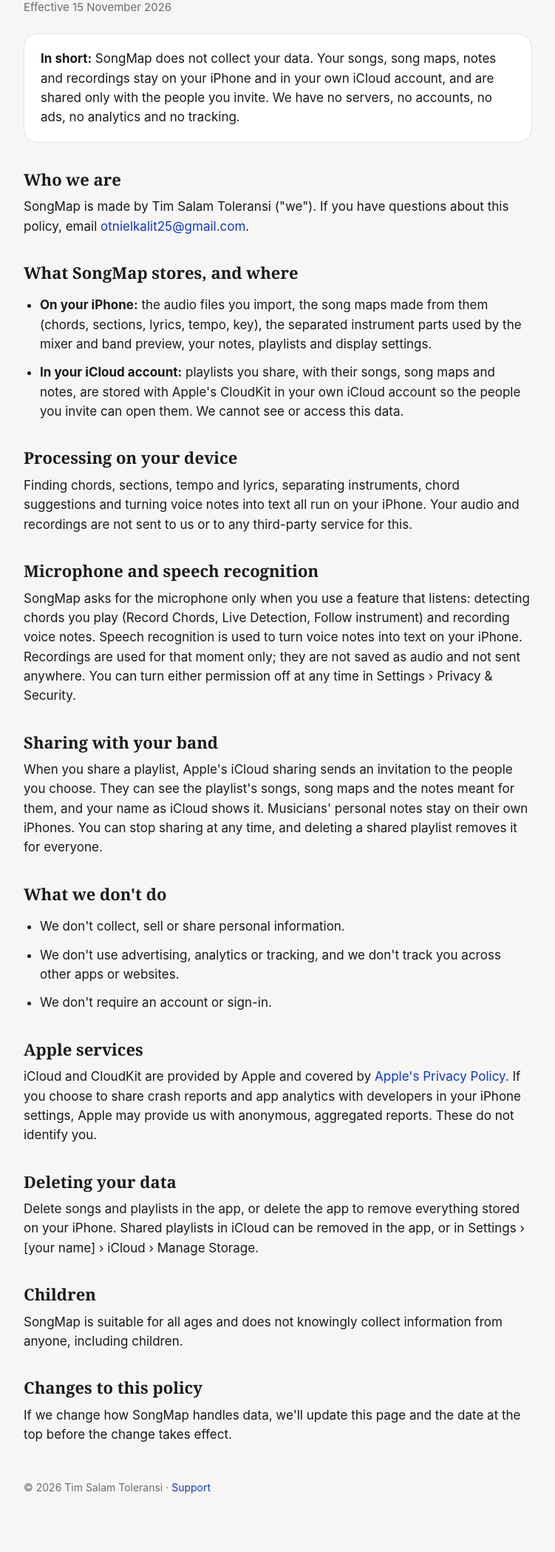
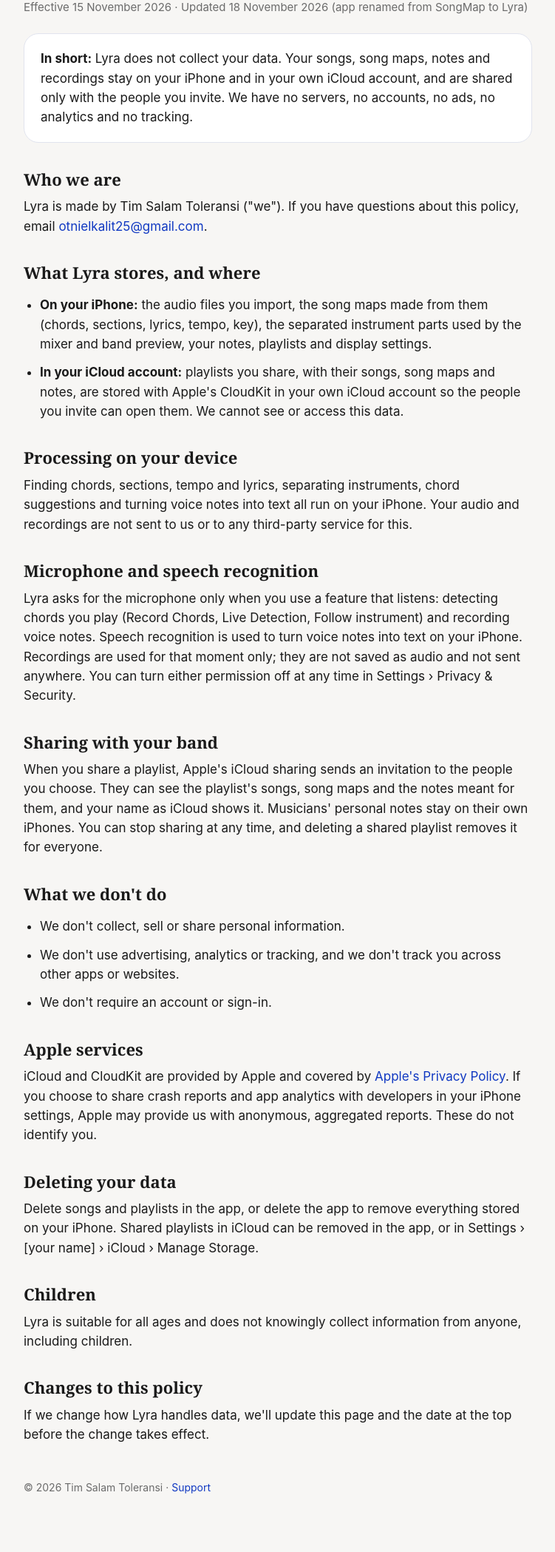
Before and after one commit to Otnielkalit/songmap-support, a plain HTML site: page privacy/index.html in a window 1280 px wide. Shown: the part 185-2283 px from the top of the page at 74% size, without its empty margins (264-1015 px from the left). Drawn offline with Linux system fonts and the light colour scheme.

Commit message:
Rename the app to Lyra on the support and privacy pages
The app is now Lyra (Lyra: Church Musician Tools on the App Store).
Both pages name it Lyra, the privacy policy notes the rename, and the
icon is the new Lyra icon.

```diff
--- a/privacy/index.html
+++ b/privacy/index.html
@@ -3,8 +3,8 @@
 <head>
   <meta charset="utf-8">
   <meta name="viewport" content="width=device-width, initial-scale=1">
-  <title>SongMap Privacy Policy</title>
-  <meta name="description" content="How SongMap handles your songs, notes and recordings.">
+  <title>Lyra Privacy Policy</title>
+  <meta name="description" content="How Lyra handles your songs, notes and recordings.">
   <link rel="icon" href="../icon.png">
   <link rel="stylesheet" href="../style.css">
 </head>
@@ -13,23 +13,23 @@
   <header>
     <img src="../icon.png" alt="">
     <div>
-      <p class="app">SongMap</p>
+      <p class="app">Lyra</p>
       <p class="by">by Tim Salam Toleransi</p>
     </div>
     <nav><a href="../">Support</a><a href="./">Privacy Policy</a></nav>
   </header>
 
   <h1>Privacy Policy</h1>
-  <p class="meta">Effective 15 November 2026</p>
+  <p class="meta">Effective 15 November 2026 · Updated 18 November 2026 (app renamed from SongMap to Lyra)</p>
 
   <div class="card">
-    <p><strong>In short:</strong> SongMap does not collect your data. Your songs, song maps, notes and recordings stay on your iPhone and in your own iCloud account, and are shared only with the people you invite. We have no servers, no accounts, no ads, no analytics and no tracking.</p>
+    <p><strong>In short:</strong> Lyra does not collect your data. Your songs, song maps, notes and recordings stay on your iPhone and in your own iCloud account, and are shared only with the people you invite. We have no servers, no accounts, no ads, no analytics and no tracking.</p>
   </div>
 
   <h2>Who we are</h2>
-  <p>SongMap is made by Tim Salam Toleransi ("we"). If you have questions about this policy, email <a href="mailto:otnielkalit25@gmail.com?subject=SongMap%20privacy">otnielkalit25@gmail.com</a>.</p>
+  <p>Lyra is made by Tim Salam Toleransi ("we"). If you have questions about this policy, email <a href="mailto:otnielkalit25@gmail.com?subject=Lyra%20privacy">otnielkalit25@gmail.com</a>.</p>
 
-  <h2>What SongMap stores, and where</h2>
+  <h2>What Lyra stores, and where</h2>
   <ul>
     <li><strong>On your iPhone:</strong> the audio files you import, the song maps made from them (chords, sections, lyrics, tempo, key), the separated instrument parts used by the mixer and band preview, your notes, playlists and display settings.</li>
     <li><strong>In your iCloud account:</strong> playlists you share, with their songs, song maps and notes, are stored with Apple's CloudKit in your own iCloud account so the people you invite can open them. We cannot see or access this data.</li>
@@ -39,7 +39,7 @@
   <p>Finding chords, sections, tempo and lyrics, separating instruments, chord suggestions and turning voice notes into text all run on your iPhone. Your audio and recordings are not sent to us or to any third-party service for this.</p>
 
   <h2>Microphone and speech recognition</h2>
-  <p>SongMap asks for the microphone only when you use a feature that listens: detecting chords you play (Record Chords, Live Detection, Follow instrument) and recording voice notes. Speech recognition is used to turn voice notes into text on your iPhone. Recordings are used for that moment only; they are not saved as audio and not sent anywhere. You can turn either permission off at any time in Settings › Privacy &amp; Security.</p>
+  <p>Lyra asks for the microphone only when you use a feature that listens: detecting chords you play (Record Chords, Live Detection, Follow instrument) and recording voice notes. Speech recognition is used to turn voice notes into text on your iPhone. Recordings are used for that moment only; they are not saved as audio and not sent anywhere. You can turn either permission off at any time in Settings › Privacy &amp; Security.</p>
 
   <h2>Sharing with your band</h2>
   <p>When you share a playlist, Apple's iCloud sharing sends an invitation to the people you choose. They can see the playlist's songs, song maps and the notes meant for them, and your name as iCloud shows it. Musicians' personal notes stay on their own iPhones. You can stop sharing at any time, and deleting a shared playlist removes it for everyone.</p>
@@ -58,10 +58,10 @@
   <p>Delete songs and playlists in the app, or delete the app to remove everything stored on your iPhone. Shared playlists in iCloud can be removed in the app, or in Settings › [your name] › iCloud › Manage Storage.</p>
 
   <h2>Children</h2>
-  <p>SongMap is suitable for all ages and does not knowingly collect information from anyone, including children.</p>
+  <p>Lyra is suitable for all ages and does not knowingly collect information from anyone, including children.</p>
 
   <h2>Changes to this policy</h2>
-  <p>If we change how SongMap handles data, we'll update this page and the date at the top before the change takes effect.</p>
+  <p>If we change how Lyra handles data, we'll update this page and the date at the top before the change takes effect.</p>
 
   <footer>
     <p>© 2026 Tim Salam Toleransi · <a href="../">Support</a></p>
```
Also changed, not shown: index.html (+9 -9 lines), icon.png.
